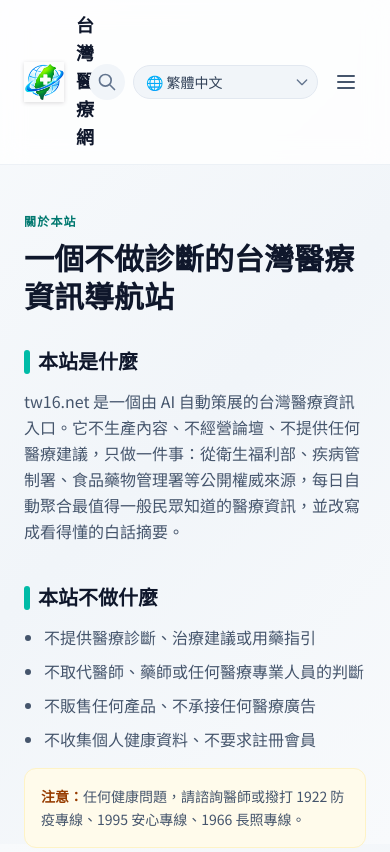
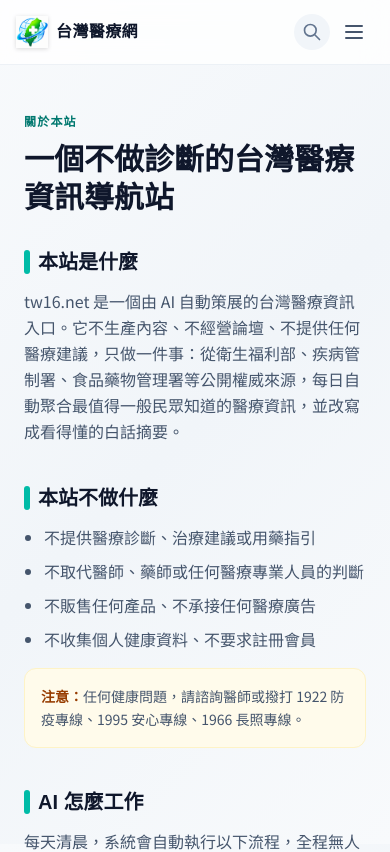
Before and after one commit to fix4c/tw16, a Next.js app: page /about in a window 390 px wide. Shown: the top 852 px of the page. Built offline with nearby package versions, Linux system fonts and the light colour scheme.

Commit message:
fix: 優化手機端 Header 排版，解決 Logo 被擠壓變直立的問題

```diff
--- a/app/components/Header.tsx
+++ b/app/components/Header.tsx
@@ -4,26 +4,35 @@ import { LanguageSwitcher } from "./LanguageSwitcher";
 import { useState } from "react";
 import Link from "next/link";
 import { NAV_LINKS } from "../../config/site";
-import { SearchModal } from "./SearchModal"; // 👈 引入搜尋彈窗
+import { SearchModal } from "./SearchModal";
 
 export function Header() {
   const [isOpen, setIsOpen] = useState(false);
-  const [isSearchOpen, setIsSearchOpen] = useState(false); // 👈 搜尋狀態
+  const [isSearchOpen, setIsSearchOpen] = useState(false);
 
   return (
     <>
       <header className="border-b border-slate-200/60 bg-white/80 backdrop-blur-md sticky top-0 z-50">
-        <div className="max-w-5xl mx-auto px-6 py-3 flex items-center justify-between">
-          {/* Logo 區塊 */}
-          <Link href="/" className="group flex items-center gap-3 transition-transform hover:scale-[1.02]">
-            <img src="/icon.png" alt="台灣醫療網" className="h-10 w-10 md:h-12 md:w-12 object-contain drop-shadow-sm" />
-            <div className="flex flex-col">
-              <span className="font-serif text-lg md:text-xl font-bold text-slate-900 tracking-wide group-hover:text-teal-700 transition-colors">台灣醫療網</span>
-              <span className="text-[10px] text-slate-500 tracking-widest font-medium hidden md:block">WWW.TW16.NET</span>
+        <div className="max-w-5xl mx-auto px-4 md:px-6 py-3 flex items-center justify-between gap-2">
+
+          {/* 👇 Logo 區塊：加上 min-w-0 防止被壓縮，文字強制不換行 */}
+          <Link href="/" className="group flex items-center gap-2 md:gap-3 transition-transform hover:scale-[1.02] min-w-0">
+            <img
+              src="/icon.png"
+              alt="台灣醫療網"
+              className="h-8 w-8 md:h-12 md:w-12 object-contain drop-shadow-sm shrink-0"
+            />
+            <div className="flex flex-col min-w-0">
+              <span className="font-serif text-base md:text-xl font-bold text-slate-900 tracking-wide group-hover:text-teal-700 transition-colors whitespace-nowrap truncate">
+                台灣醫療網
+              </span>
+              <span className="text-[10px] text-slate-500 tracking-widest font-medium hidden md:block">
+                WWW.TW16.NET
+              </span>
             </div>
           </Link>
 
-          {/* 桌面端導航 */}
+          {/* 桌面端導航 (md 以上顯示) */}
           <nav className="hidden md:flex items-center gap-6 text-sm font-medium">
             {NAV_LINKS.map((link) => (
               <Link key={link.href} href={link.href} className="text-slate-600 hover:text-teal-700 transition-colors">
@@ -33,8 +42,8 @@ export function Header() {
           </nav>
 
           {/* 右側操作區 */}
-          <div className="flex items-center gap-2 md:gap-3">
-            {/* 👇 搜尋按鈕 */}
+          <div className="flex items-center gap-1 md:gap-3 shrink-0">
+            {/* 搜尋按鈕 */}
             <button
               onClick={() => setIsSearchOpen(true)}
               className="p-2 text-slate-500 hover:text-teal-700 bg-slate-100 hover:bg-slate-200 rounded-full transition-colors flex items-center gap-2"
@@ -44,9 +53,17 @@ export function Header() {
               <span className="hidden lg:inline text-sm font-medium pr-1">搜尋</span>
             </button>
 
-            <LanguageSwitcher />
+            {/* 👇 語言切換：在電腦版顯示，手機版隱藏 (移入選單) */}
+            <div className="hidden md:block">
+              <LanguageSwitcher />
+            </div>
 
-            <button className="md:hidden p-2 text-slate-600 hover:text-teal-700 focus:outline-none" onClick={() => setIsOpen(!isOpen)}>
+            {/* 手機版漢堡按鈕 */}
+            <button
+              className="md:hidden p-2 text-slate-600 hover:text-teal-700 focus:outline-none"
+              onClick={() => setIsOpen(!isOpen)}
+              aria-label="開啟選單"
+            >
               {isOpen ? (
                 <svg className="w-6 h-6" fill="none" viewBox="0 0 24 24" stroke="currentColor" strokeWidth={2}><path strokeLinecap="round" strokeLinejoin="round" d="M6 18L18 6M6 6l12 12" /></svg>
               ) : (
@@ -58,19 +75,30 @@ export function Header() {
 
         {/* 手機端選單 */}
         {isOpen && (
-          <div className="md:hidden border-t border-slate-100 bg-white shadow-lg absolute w-full left-0">
-            <nav className="flex flex-col px-6 py-4 space-y-1">
+          <div className="md:hidden border-t border-slate-100 bg-white shadow-lg absolute w-full left-0 max-h-[80vh] overflow-y-auto">
+            <nav className="flex flex-col px-4 py-2 space-y-1">
               {NAV_LINKS.map((link) => (
-                <Link key={link.href} href={link.href} className="block py-3 text-base font-medium text-slate-700 hover:text-teal-700 hover:bg-slate-50 rounded-lg px-2" onClick={() => setIsOpen(false)}>
+                <Link
+                  key={link.href}
+                  href={link.href}
+                  className="block py-3 text-base font-medium text-slate-700 hover:text-teal-700 hover:bg-slate-50 rounded-lg px-3"
+                  onClick={() => setIsOpen(false)}
+                >
                   {link.label}
                 </Link>
               ))}
             </nav>
+
+            {/* 👇 在手機選單底部加入語言切換功能 */}
+            <div className="border-t border-slate-100 p-4 bg-slate-50">
+              <p className="text-xs font-bold text-slate-500 mb-2">語言 / Language</p>
+              <LanguageSwitcher />
+            </div>
           </div>
         )}
       </header>
 
-      {/* 👇 掛載搜尋彈窗 */}
+      {/* 搜尋彈窗 */}
       <SearchModal isOpen={isSearchOpen} onClose={() => setIsSearchOpen(false)} />
     </>
   );
```
